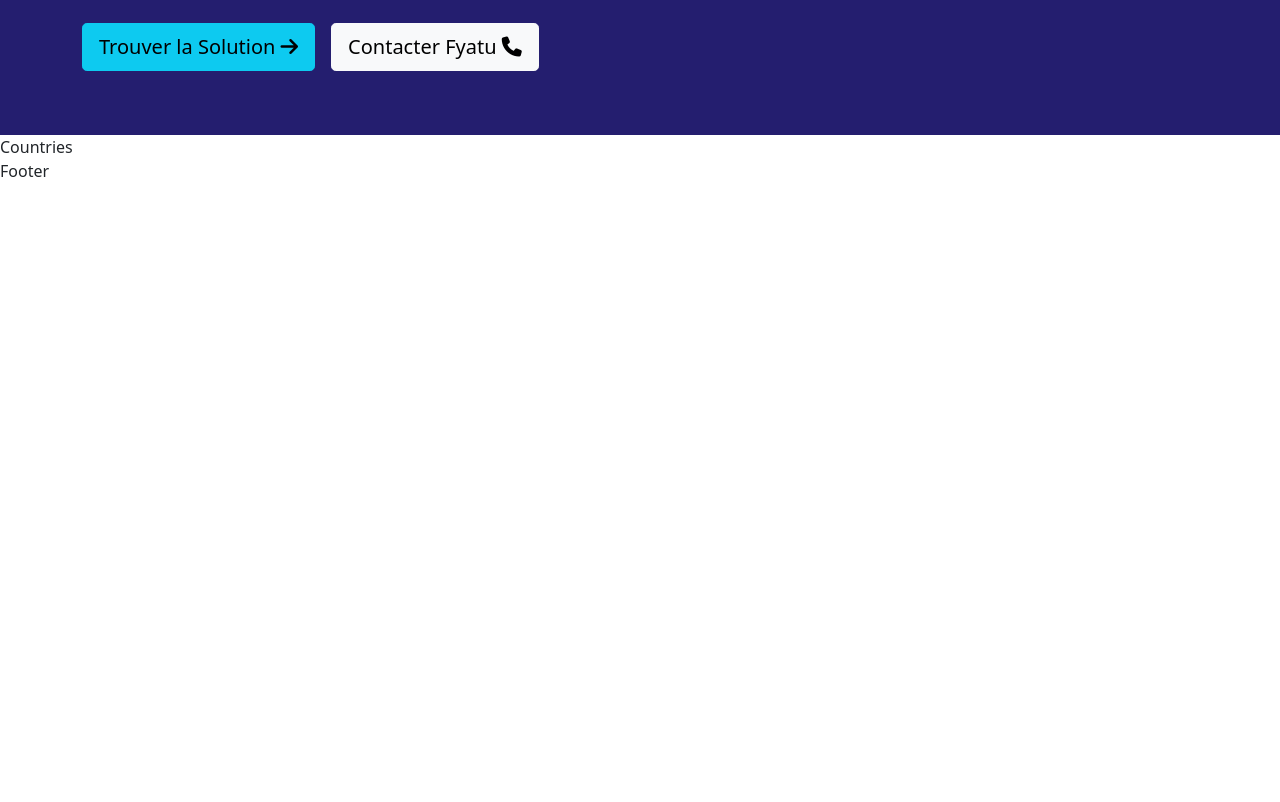
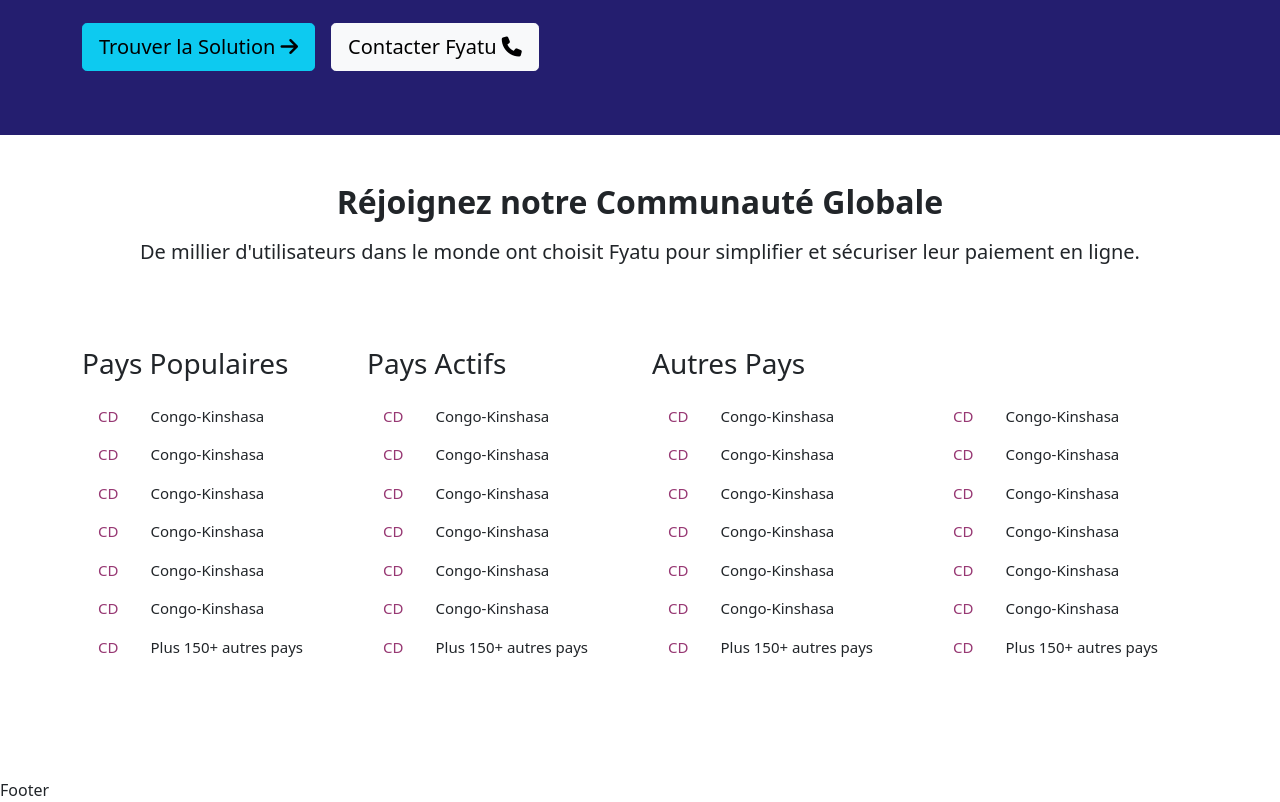
Before and after one commit to josumung999/fyatu-ui, a React (Create React App) app: page / in a window 1280 px wide. Shown: the part 3920-4722 px from the top of the page. Before the commit the page ends 4103 px from the top, so only its background shows below. Built offline with nearby package versions, Linux system fonts and the light colour scheme.

Commit message:
Worked on the country list component

```diff
--- a/src/components/countries/Countries.jsx
+++ b/src/components/countries/Countries.jsx
@@ -1,9 +1,81 @@
+import { countries } from '../../data';
+
 import './countries.scss'
 
 const Countries = () => {
   return (
-    <div>
-      Countries
+    <div className="countries">
+      <div className="container">
+        <h2 className="h2 text-center">
+        Réjoignez notre Communauté Globale
+        </h2>
+        <p className="lead text-center">
+          De millier d'utilisateurs dans le monde ont choisit Fyatu pour simplifier et sécuriser leur paiement en ligne.
+        </p>
+        <div className="row country-list">
+          <div className="col-6">
+            <div className="row">
+              <div className="col-6">
+                <h3 className="h3">Pays Populaires</h3>
+                {/* Countries */}
+                {countries.map(({ id, code, name }) => (
+                  <ul key={id} className="list-group list-group-horizontal">
+                    <li className="country-code list-group-item">
+                      {code}
+                    </li>
+                    <li className="list-group-item">
+                      {name}
+                    </li>
+                  </ul>
+                ))}
+              </div>
+              <div className="col-6">
+                <h3 className="h3">Pays Actifs</h3>
+                {/* Countries */}
+                {countries.map(({ id, code, name }) => (
+                  <ul key={id} className="list-group list-group-horizontal">
+                    <li className="country-code list-group-item">
+                      {code}
+                    </li>
+                    <li className="list-group-item">
+                      {name}
+                    </li>
+                  </ul>
+                ))}
+              </div>
+            </div>
+          </div>
+          <div className="col-6">
+            <div className="row">
+              <h3 className="h3">Autres Pays</h3>
+              <div className="col-6">
+              {countries.map(({ id, code, name }) => (
+                  <ul key={id} className="list-group list-group-horizontal">
+                    <li className="country-code list-group-item">
+                      {code}
+                    </li>
+                    <li className="list-group-item">
+                      {name}
+                    </li>
+                  </ul>
+                ))}
+              </div>
+              <div className="col-6">
+              {countries.map(({ id, code, name }) => (
+                  <ul key={id} className="list-group list-group-horizontal">
+                    <li className="country-code list-group-item">
+                      {code}
+                    </li>
+                    <li className="list-group-item">
+                      {name}
+                    </li>
+                  </ul>
+                ))}
+              </div>
+            </div>
+          </div>
+        </div>
+      </div>
     </div>
   )
 }
--- a/src/components/countries/countries.scss
+++ b/src/components/countries/countries.scss
@@ -0,0 +1,33 @@
+.countries {
+  padding: 48px 0;
+
+  .h2 {
+    font-weight: 700;
+    margin-bottom: 16px;
+  }
+
+  .lead {
+    font-weight: 400;
+  }
+
+
+  .country-list {
+    padding: 64px 0;
+
+
+
+    .h3 {
+      margin-bottom: 16px;
+    }
+
+    .list-group-item {
+      border: none;
+      font-weight: 500;
+      font-size: 15px;
+    }
+
+    .country-code {
+      color: #973873
+    }
+  }
+}
--- a/src/data.js
+++ b/src/data.js
@@ -67,117 +67,6 @@
 
 export const countries = [
   {
-		popular: [
-			{
-				id: 0,
-				code: "CD",
-				name: "Congo-Kinshasa"
-			},
-			{
-				id: 1,
-				code: "CD",
-				name: "Congo-Kinshasa"
-			},
-			{
-				id: 2,
-				code: "CD",
-				name: "Congo-Kinshasa"
-			},
-			{
-				id: 3,
-				code: "CD",
-				name: "Congo-Kinshasa"
-			},
-			{
-				id: 4,
-				code: "CD",
-				name: "Congo-Kinshasa"
-			},
-			{
-				id: 5,
-				code: "CD",
-				name: "Congo-Kinshasa"
-			},
-			{
-				id: 6,
-				code: "CD",
-				name: "Congo-Kinshasa"
-			}
-		],
-		active: [
-			{
-				id: 0,
-				code: "CD",
-				name: "Congo-Kinshasa"
-			},
-			{
-				id: 1,
-				code: "CD",
-				name: "Congo-Kinshasa"
-			},
-			{
-				id: 2,
-				code: "CD",
-				name: "Congo-Kinshasa"
-			},
-			{
-				id: 3,
-				code: "CD",
-				name: "Congo-Kinshasa"
-			},
-			{
-				id: 4,
-				code: "CD",
-				name: "Congo-Kinshasa"
-			},
-			{
-				id: 5,
-				code: "CD",
-				name: "Congo-Kinshasa"
-			},
-			{
-				id: 6,
-				code: "CD",
-				name: "Congo-Kinshasa"
-			}
-		],
-		others: [
-			{
-				id: 0,
-				code: "CD",
-				name: "Congo-Kinshasa"
-			},
-			{
-				id: 1,
-				code: "CD",
-				name: "Congo-Kinshasa"
-			},
-			{
-				id: 2,
-				code: "CD",
-				name: "Congo-Kinshasa"
-			},
-			{
-				id: 3,
-				code: "CD",
-				name: "Congo-Kinshasa"
-			},
-			{
-				id: 4,
-				code: "CD",
-				name: "Congo-Kinshasa"
-			},
-			{
-				id: 5,
-				code: "CD",
-				name: "Congo-Kinshasa"
-			},
-			{
-				id: 6,
-				code: "CD",
-				name: "Congo-Kinshasa"
-			},
-			{
 		id: 7,
 		code: "CD",
 		name: "Congo-Kinshasa"
@@ -211,8 +100,6 @@
 		id: 13,
 		code: "CD",
 		name: "Plus 150+ autres pays"
-			}
-		]
 	}
 ]
 
```
Lines whose indentation alone changed are shown as unchanged.
